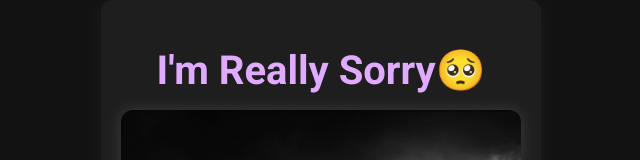
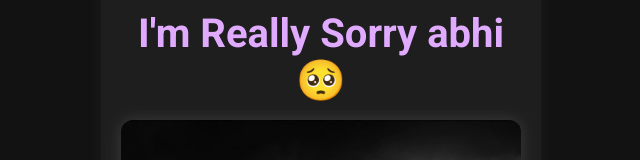
Before and after one commit to Sorry-sorry1/sorry, a website: page index.html in a window 1280 px wide. Shown: the top 160 px of the page, without its empty margins (319-959 px from the left). Drawn offline with Linux system fonts and the light colour scheme.

Commit message:
Update index.html

```diff
--- a/index.html
+++ b/index.html
@@ -8,7 +8,7 @@
 </head>
 <body>
   <div class="container">
-    <h1>I'm Really Sorry🥺</h1>
+    <h1>I'm Really Sorry abhi🥺</h1>
     <img
       src="./dark-alone-loneliness-sad-wallpaper-paper-poster-1-vp-221221-444-original-imag9wjvhgpcmhdg.webp"
       alt="Sad Dog"
@@ -21,6 +21,7 @@
 
         <br/>
         namma rendu perum try panna seri pannalam!! plzzz
+        nee ellama enala mudila romba kastama irruku plzz lets fix this!
         <br/>
         unnaku okay na kiila irruka button press panna na en insta id ku pogum adhuku text pannu...plzz
     </p>
```
